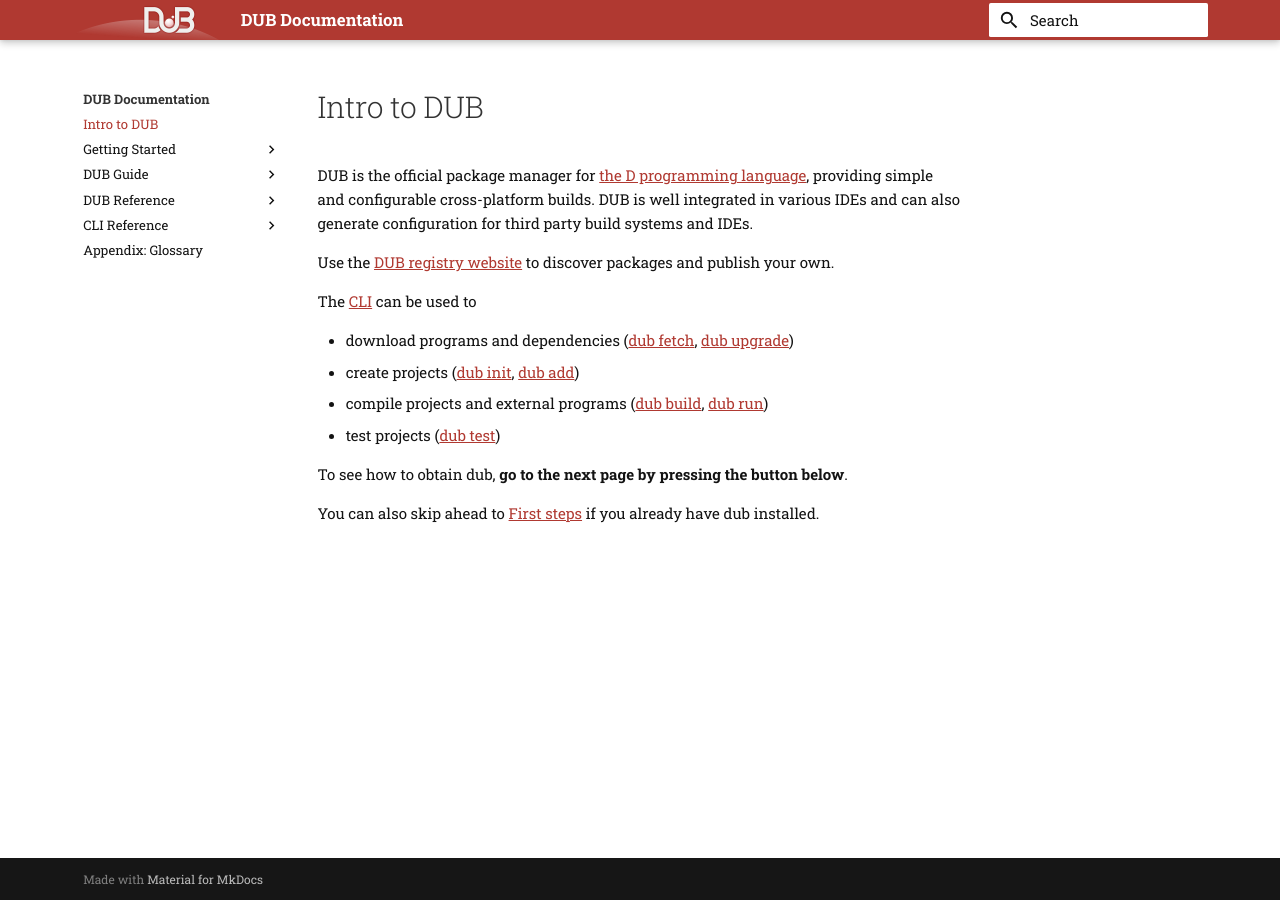
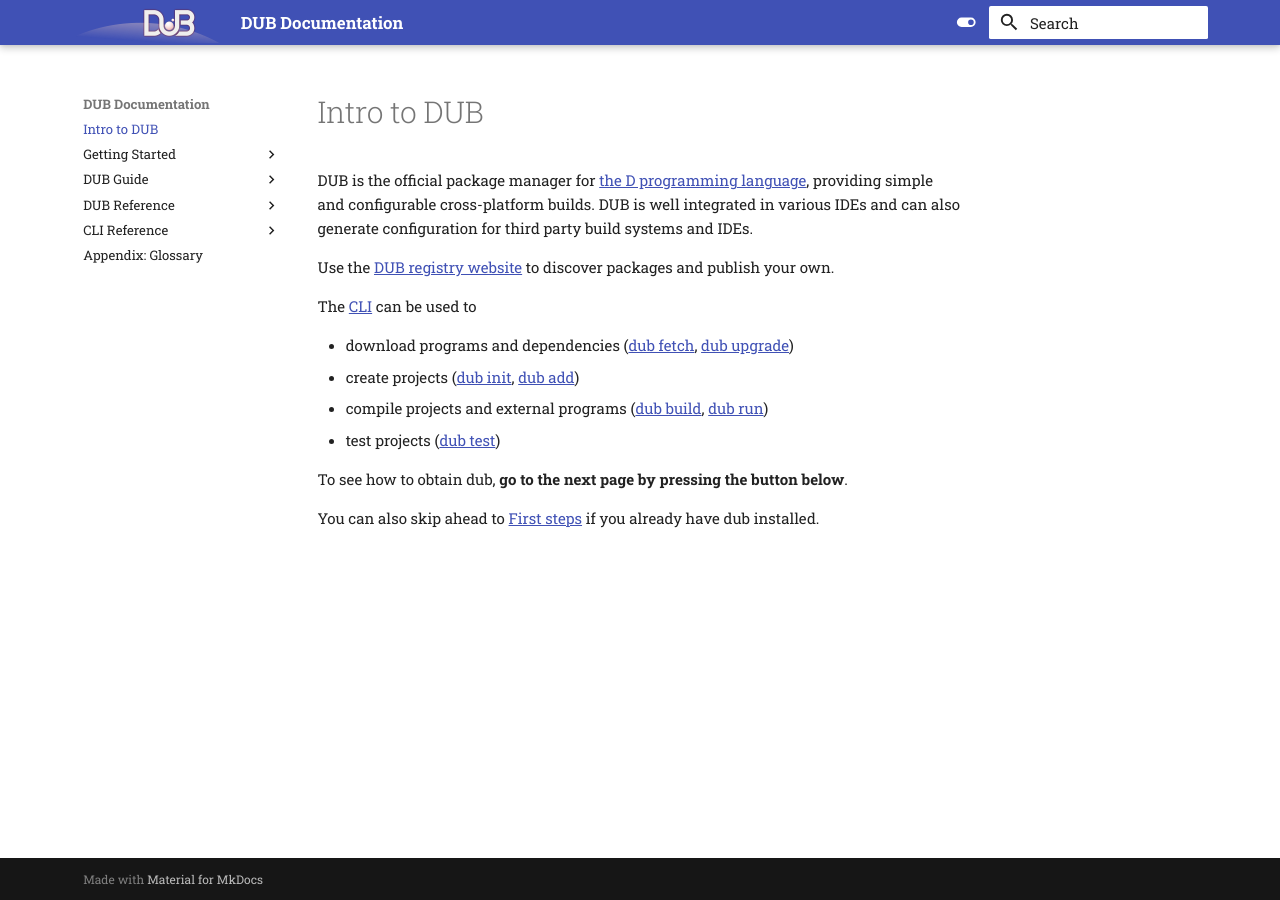
Before and after one commit to WebFreak001/dub-docs-v2, an MkDocs documentation site: the page built from docs/index.md, in a window 1280 px wide. Built offline with MkDocs 1.6.1 and Material for MkDocs 9.7.7, drawn with Linux system fonts in a browser that asks for light colours.

Commit message:
Enabled darkmode

```diff
--- a/docs/stylesheets/extra.css
+++ b/docs/stylesheets/extra.css
@@ -29,6 +29,7 @@
     padding: 0;
 }
 
+@media (prefers-color-scheme: no-preference) or (prefers-color-scheme: light) {
     .md-search__form {
         background-color: white;
     }
@@ -41,12 +42,13 @@
         color: var(--md-default-fg-color);
     }
 
+    .md-search__input::placeholder {
+        color: var(--md-default-fg-color);
+    }
+}
+
 .md-search__input+.md-search__icon {
     color: inherit;
-}
-
-.md-search__input::placeholder {
-    color: var(--md-default-fg-color);
 }
 
 .col_lg {
--- a/mkdocs.yml
+++ b/mkdocs.yml
@@ -13,6 +13,20 @@ theme:
     - search.suggest
     - search.share
     - content.tabs.link
+  palette:
+  # Palette toggle for light mode
+  - media: "(prefers-color-scheme: light)"
+    scheme: default
+    toggle:
+      icon: material/toggle-switch
+      name: Switch to dark mode
+
+  # Palette toggle for dark mode
+  - media: "(prefers-color-scheme: dark)"
+    scheme: slate
+    toggle:
+      icon: material/toggle-switch-off-outline
+      name: Switch to light mode
 
 plugins:
   - search
```
Lines whose indentation alone changed are shown as unchanged.
